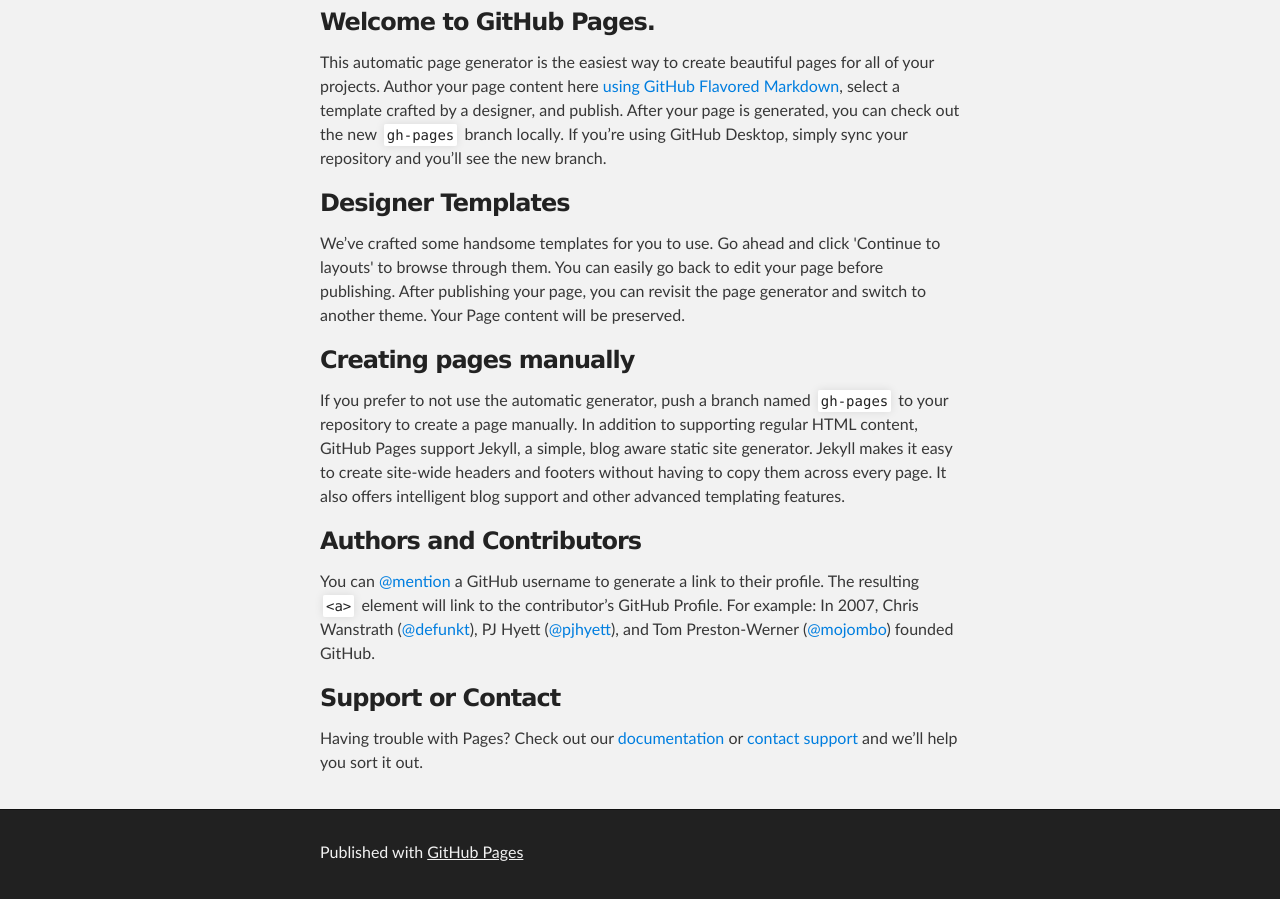
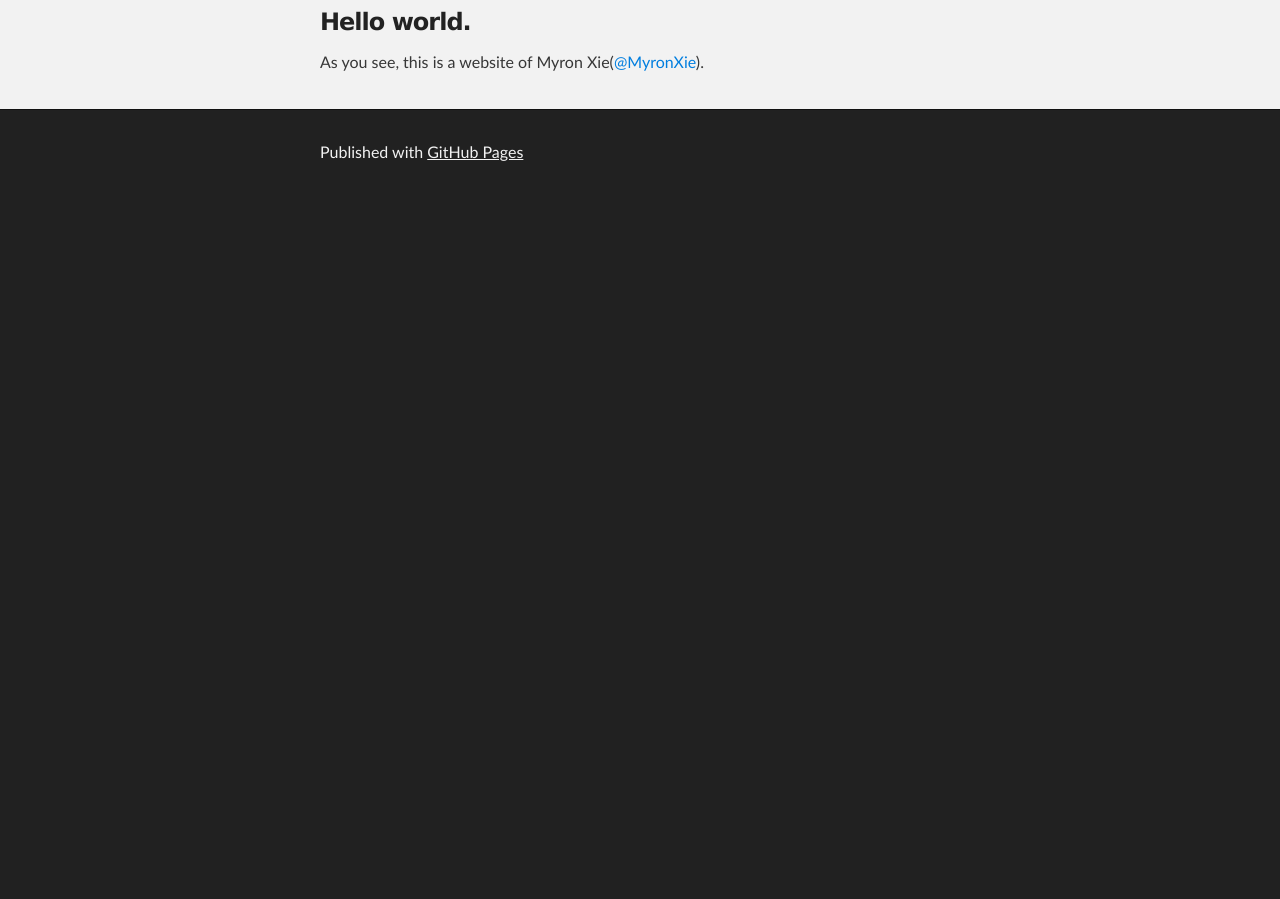
Before and after one commit to MyronXie/myronxie.github.io, a plain HTML site: page index.html in a window 1280 px wide. Shown: the part 256-1155 px from the top of the page. After the commit the page ends 800 px from the top, so only its background shows below. Drawn offline with Linux system fonts and the light colour scheme.

Commit message:
Replace master branch with page content via GitHub

```diff
--- a/index.html
+++ b/index.html
@@ -28,29 +28,9 @@
     <div id="main_content_wrap" class="outer">
       <section id="main_content" class="inner">
         <h3>
-<a id="welcome-to-github-pages" class="anchor" href="#welcome-to-github-pages" aria-hidden="true"><span class="octicon octicon-link"></span></a>Welcome to GitHub Pages.</h3>
+<a id="hello-world" class="anchor" href="#hello-world" aria-hidden="true"><span class="octicon octicon-link"></span></a>Hello world.</h3>
 
-<p>This automatic page generator is the easiest way to create beautiful pages for all of your projects. Author your page content here <a href="https://guides.github.com/features/mastering-markdown/">using GitHub Flavored Markdown</a>, select a template crafted by a designer, and publish. After your page is generated, you can check out the new <code>gh-pages</code> branch locally. If you’re using GitHub Desktop, simply sync your repository and you’ll see the new branch.</p>
-
-<h3>
-<a id="designer-templates" class="anchor" href="#designer-templates" aria-hidden="true"><span class="octicon octicon-link"></span></a>Designer Templates</h3>
-
-<p>We’ve crafted some handsome templates for you to use. Go ahead and click 'Continue to layouts' to browse through them. You can easily go back to edit your page before publishing. After publishing your page, you can revisit the page generator and switch to another theme. Your Page content will be preserved.</p>
-
-<h3>
-<a id="creating-pages-manually" class="anchor" href="#creating-pages-manually" aria-hidden="true"><span class="octicon octicon-link"></span></a>Creating pages manually</h3>
-
-<p>If you prefer to not use the automatic generator, push a branch named <code>gh-pages</code> to your repository to create a page manually. In addition to supporting regular HTML content, GitHub Pages support Jekyll, a simple, blog aware static site generator. Jekyll makes it easy to create site-wide headers and footers without having to copy them across every page. It also offers intelligent blog support and other advanced templating features.</p>
-
-<h3>
-<a id="authors-and-contributors" class="anchor" href="#authors-and-contributors" aria-hidden="true"><span class="octicon octicon-link"></span></a>Authors and Contributors</h3>
-
-<p>You can <a href="https://github.com/blog/821" class="user-mention">@mention</a> a GitHub username to generate a link to their profile. The resulting <code>&lt;a&gt;</code> element will link to the contributor’s GitHub Profile. For example: In 2007, Chris Wanstrath (<a href="https://github.com/defunkt" class="user-mention">@defunkt</a>), PJ Hyett (<a href="https://github.com/pjhyett" class="user-mention">@pjhyett</a>), and Tom Preston-Werner (<a href="https://github.com/mojombo" class="user-mention">@mojombo</a>) founded GitHub.</p>
-
-<h3>
-<a id="support-or-contact" class="anchor" href="#support-or-contact" aria-hidden="true"><span class="octicon octicon-link"></span></a>Support or Contact</h3>
-
-<p>Having trouble with Pages? Check out our <a href="https://help.github.com/pages">documentation</a> or <a href="https://github.com/contact">contact support</a> and we’ll help you sort it out.</p>
+<p>As you see, this is a website of Myron Xie(<a href="https://github.com/MyronXie" class="user-mention">@MyronXie</a>).</p>
       </section>
     </div>
 
```
Also changed, not shown: params.json (+1 -1 lines).
